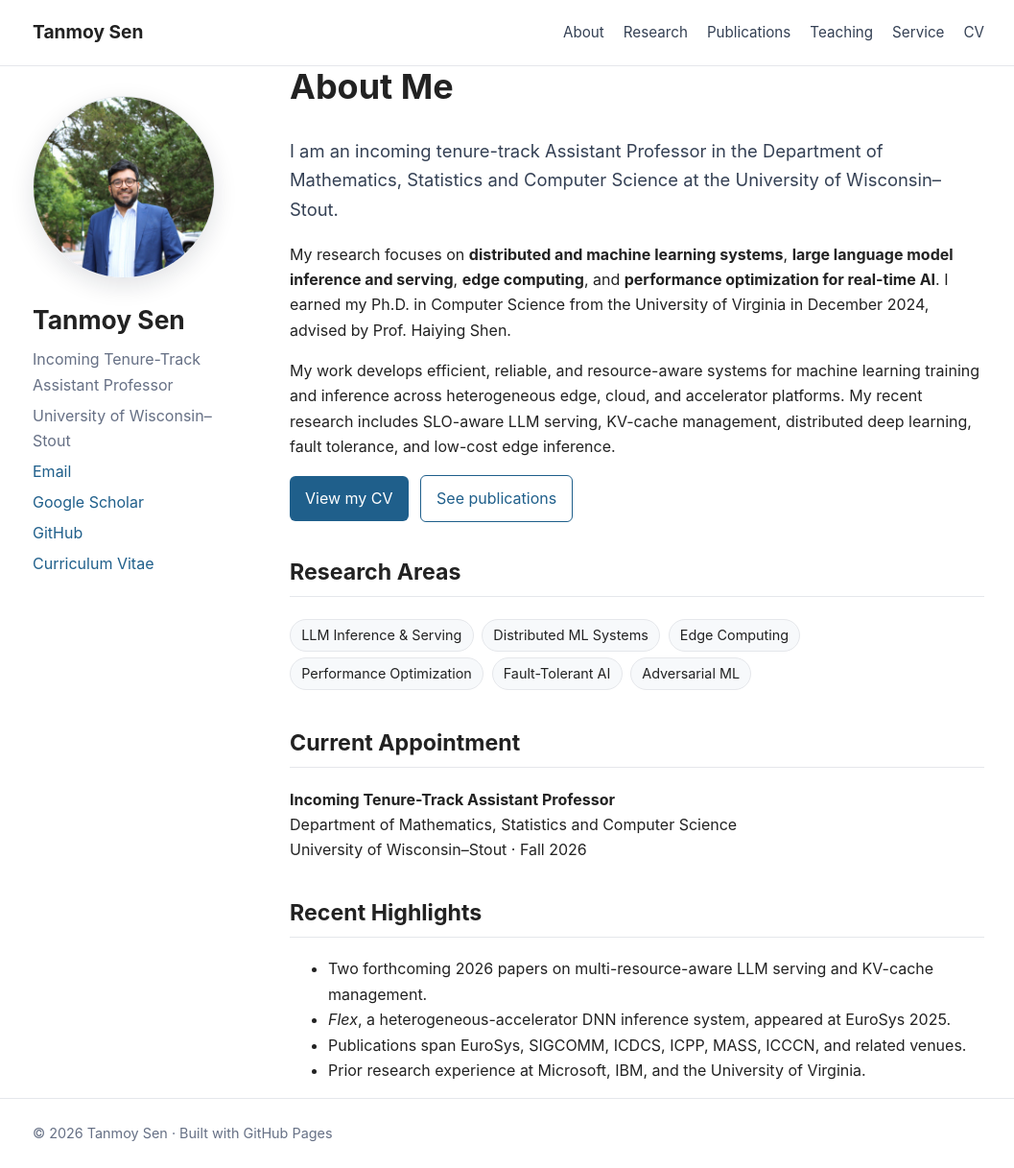
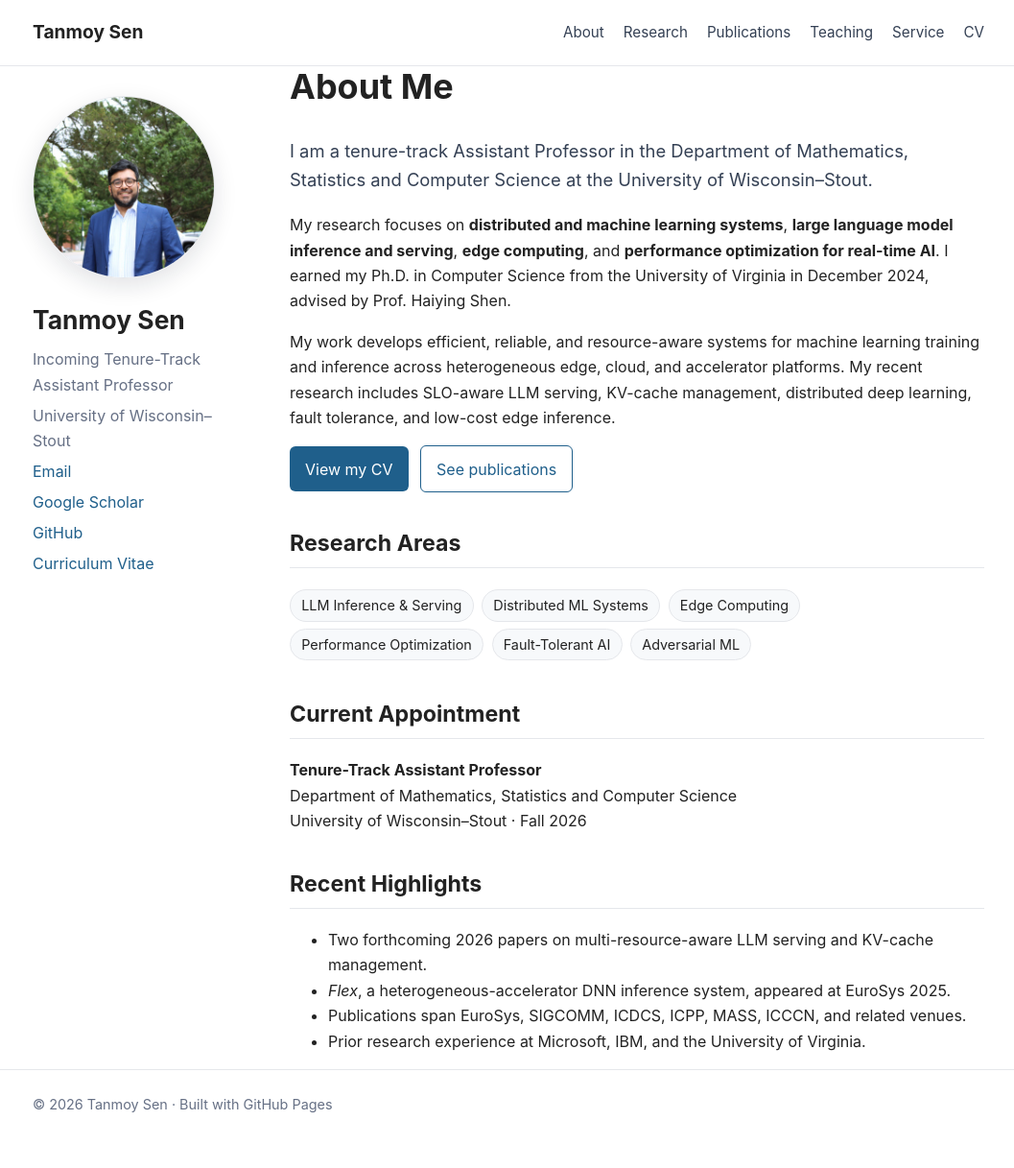
Before and after one commit to Tanmoy058/Tanmoy058.github.io, a Jekyll site: the page built from index.md, in a window 1280 px wide and 1217 px high. Shown: the whole window at 96% size, without its empty margins (110-1167 px from the left). Built offline with Jekyll 4.4.1, drawn with Linux system fonts in a browser that asks for light colours.

Commit message:
Update index.md

```diff
--- a/index.md
+++ b/index.md
@@ -19,7 +19,7 @@ permalink: /
 <section class="content" markdown="1">
 # About Me
 
-<p class="lead">I am an incoming tenure-track Assistant Professor in the Department of Mathematics, Statistics and Computer Science at the University of Wisconsin–Stout.</p>
+<p class="lead">I am a tenure-track Assistant Professor in the Department of Mathematics, Statistics and Computer Science at the University of Wisconsin–Stout.</p>
 
 My research focuses on **distributed and machine learning systems**, **large language model inference and serving**, **edge computing**, and **performance optimization for real-time AI**. I earned my Ph.D. in Computer Science from the University of Virginia in December 2024, advised by Prof. Haiying Shen.
 
@@ -39,12 +39,11 @@ My work develops efficient, reliable, and resource-aware systems for machine lea
 
 ## Current Appointment
 
-**Incoming Tenure-Track Assistant Professor**
+**Tenure-Track Assistant Professor**
 Department of Mathematics, Statistics and Computer Science
 University of Wisconsin–Stout · Fall 2026
 
 ## Recent Highlights
-
 - Two forthcoming 2026 papers on multi-resource-aware LLM serving and KV-cache management.
 - *Flex*, a heterogeneous-accelerator DNN inference system, appeared at EuroSys 2025.
 - Publications span EuroSys, SIGCOMM, ICDCS, ICPP, MASS, ICCCN, and related venues.
```
